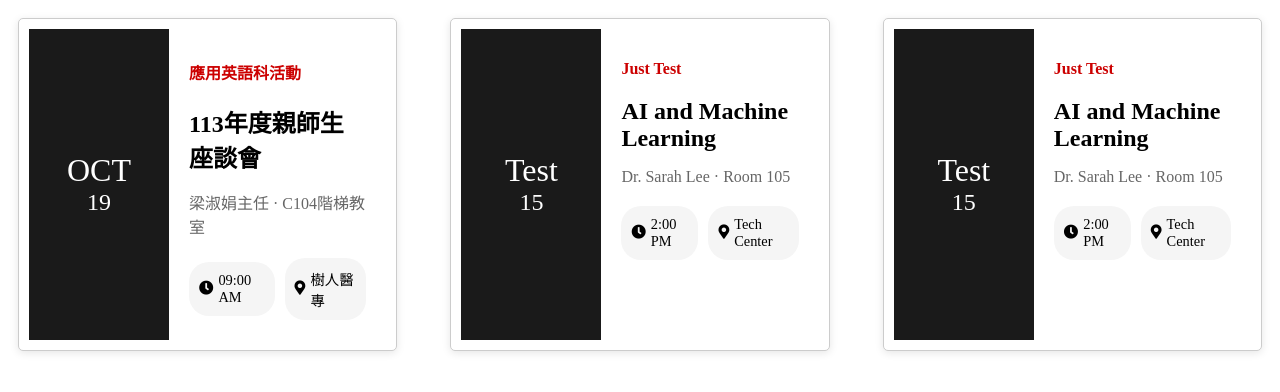
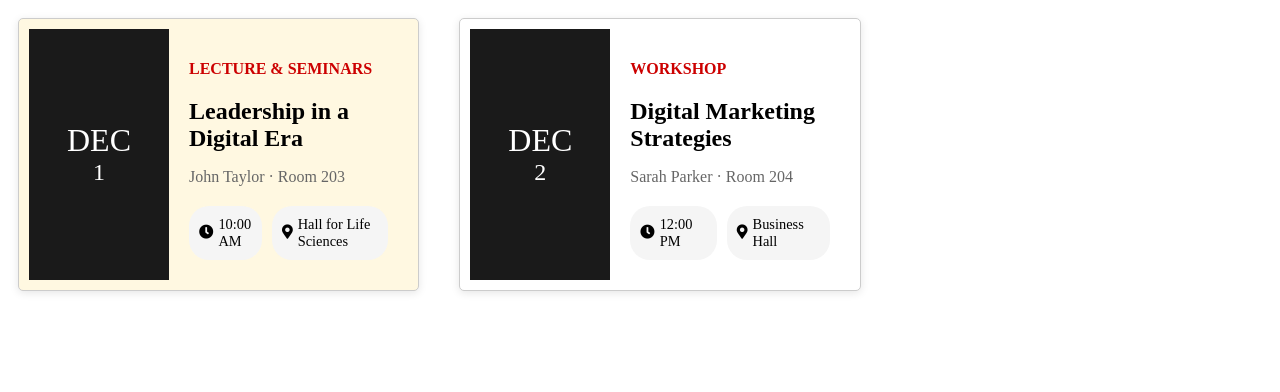
Before and after one commit to lezhaia/widget, a plain HTML site: page index.html in a window 1280 px wide. Drawn offline with Linux system fonts and the light colour scheme.

Commit message:
更新功能

```diff
--- a/css/style.css
+++ b/css/style.css
@@ -64,25 +64,29 @@
     margin-right: 5px;
 }
 
+.pinned {
+    border: 2px solid gold;  /* 置頂活動的邊框顯示金色 */
+    background-color: #fff8e1;
+}
+
+
 #event-widgets {
     display: flex;
-    flex-wrap: wrap;  /* Allows wrapping to the next row if there are too many items */
-    justify-content: space-between;  /* Adds space between items */
-    gap: 5px;  /* Add space between the widgets */
+    flex-wrap: wrap;  /* 允許活動換行顯示 */
+    justify-content: flex-start;
+    gap: 20px;
+    overflow-x: auto;  /* 允許水平滾動 */
 }
 
 .event-container {
-    display: flex;
-    flex-direction: row; /* Make individual events horizontal internally if desired */
+    width: calc(33.33% - 20px);  /* 每行最多3個活動（減去間距） */
+    box-sizing: border-box;
+    padding: 10px;
     border: 1px solid #ccc;
-    padding: 10px;
-    width: 30%;  /* Adjust width depending on how many you want in a row */
-    box-sizing: border-box;
 }
 
-/* Responsive styling for smaller screens */
 @media (max-width: 768px) {
     .event-container {
-        width: 100%;  /* Stack them vertically on smaller screens */
+        width: 100%;  /* 小螢幕上每行只顯示一個活動 */
     }
 }
--- a/data/events.json
+++ b/data/events.json
@@ -1,34 +1,28 @@
 {
     "events": [
         {
-            "month": "OCT",
-            "day": "19",
-            "type": "應用英語科活動",
-            "title": "113年度親師生座談會",
-            "speaker": "梁淑娟主任",
-            "location": "C104階梯教室",
-            "time": "09:00 AM",
-            "hall": "樹人醫專"
+            "rank": 1,
+            "pinned": true,
+            "month": "DEC",
+            "day": "1",
+            "type": "LECTURE & SEMINARS",
+            "title": "Leadership in a Digital Era",
+            "speaker": "John Taylor",
+            "time": "10:00 AM",
+            "location": "Room 203",
+            "hall": "Hall for Life Sciences"
         },
         {
-            "month": "Test",
-            "day": "15",
-            "type": "Just Test",
-            "title": "AI and Machine Learning",
-            "speaker": "Dr. Sarah Lee",
-            "location": "Room 105",
-            "time": "2:00 PM",
-            "hall": "Tech Center"
-        },
-        {
-            "month": "Test",
-            "day": "15",
-            "type": "Just Test",
-            "title": "AI and Machine Learning",
-            "speaker": "Dr. Sarah Lee",
-            "location": "Room 105",
-            "time": "2:00 PM",
-            "hall": "Tech Center"
+            "rank": 2,
+            "pinned": false,
+            "month": "DEC",
+            "day": "2",
+            "type": "WORKSHOP",
+            "title": "Digital Marketing Strategies",
+            "speaker": "Sarah Parker",
+            "time": "12:00 PM",
+            "location": "Room 204",
+            "hall": "Business Hall"
         }
     ]
 }
--- a/js/script.js
+++ b/js/script.js
@@ -1,15 +1,35 @@
 document.addEventListener("DOMContentLoaded", function () {
-    // Add a timestamp to the JSON request to prevent caching
+    const config = {
+        enableRanking: true,  // 開關：是否根據rank屬性進行排序
+        enablePinning: true   // 開關：是否允許置頂功能
+    };
+
     const jsonUrl = `data/events.json?t=${new Date().getTime()}`;
 
     fetch(jsonUrl)
         .then(response => response.json())
         .then(data => {
+            let events = data.events;
+
+            // 根據 `pinned` 和 `rank` 進行排序
+            if (config.enablePinning) {
+                events.sort((a, b) => b.pinned - a.pinned);
+            }
+
+            if (config.enableRanking) {
+                events.sort((a, b) => a.rank - b.rank);
+            }
+
             const eventWidgetsContainer = document.getElementById('event-widgets');
 
-            data.events.forEach(event => {
+            events.forEach(event => {
                 const widget = document.createElement('div');
                 widget.classList.add('event-container');
+
+                // 如果活動置頂，添加一個樣式標記
+                if (event.pinned) {
+                    widget.classList.add('pinned');
+                }
 
                 widget.innerHTML = `
                     <div class="date">
```
